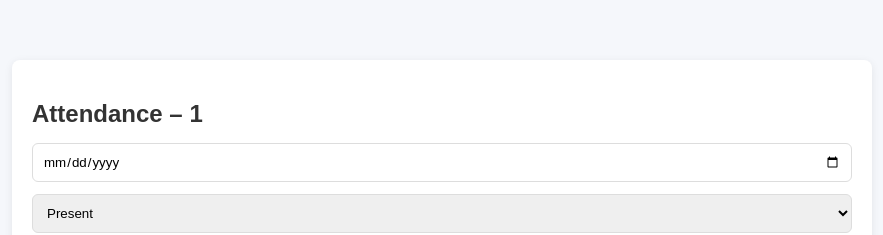
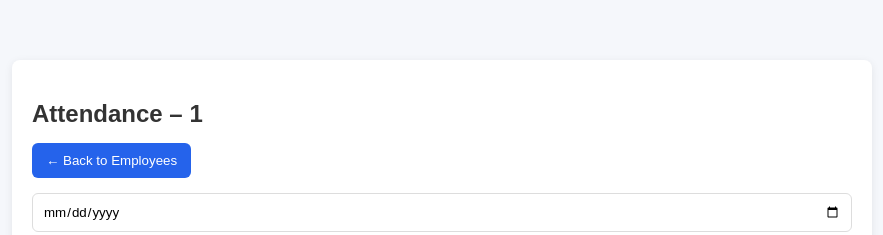
Before and after one commit to arunpathak904/hrms-lite, a React app in the folder hrms-frontend/: page /attendance/1 in a window 1280 px wide. Shown: the top 235 px of the page, without its empty margins (198-1081 px from the left). Built offline with nearby package versions, Linux system fonts and the light colour scheme; no server answers; the HTML template or start-up script is replaced by a standard one.

Commit message:
Added back button on Attendence page

```diff
--- a/hrms-frontend/src/pages/Attendance.jsx
+++ b/hrms-frontend/src/pages/Attendance.jsx
@@ -10,7 +10,16 @@ export default function Attendance() {
   return (
     <div className="container">
       <div className="card">
-        <h2>Attendance – {employeeId}</h2>
+        <h2>
+            Attendance – {employeeId}
+        </h2>
+
+        <button
+        onClick={() => window.history.back()}
+        style={{ marginBottom: "15px" }}
+        >
+        ← Back to Employees
+        </button>
 
         <AttendanceForm
           employeeId={employeeId}
```
